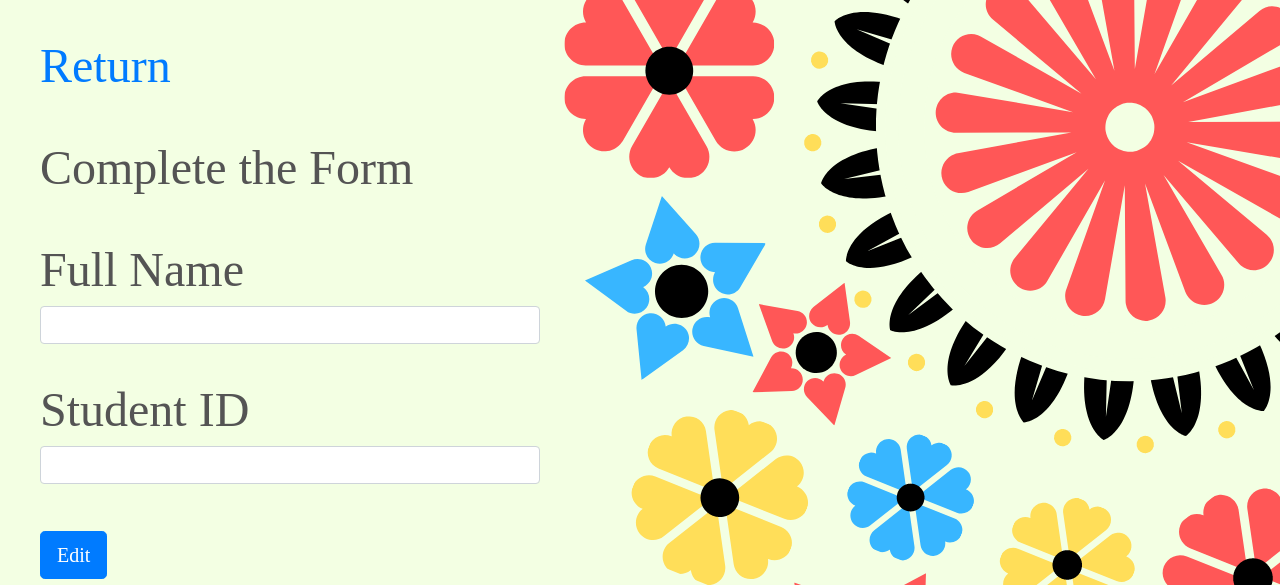
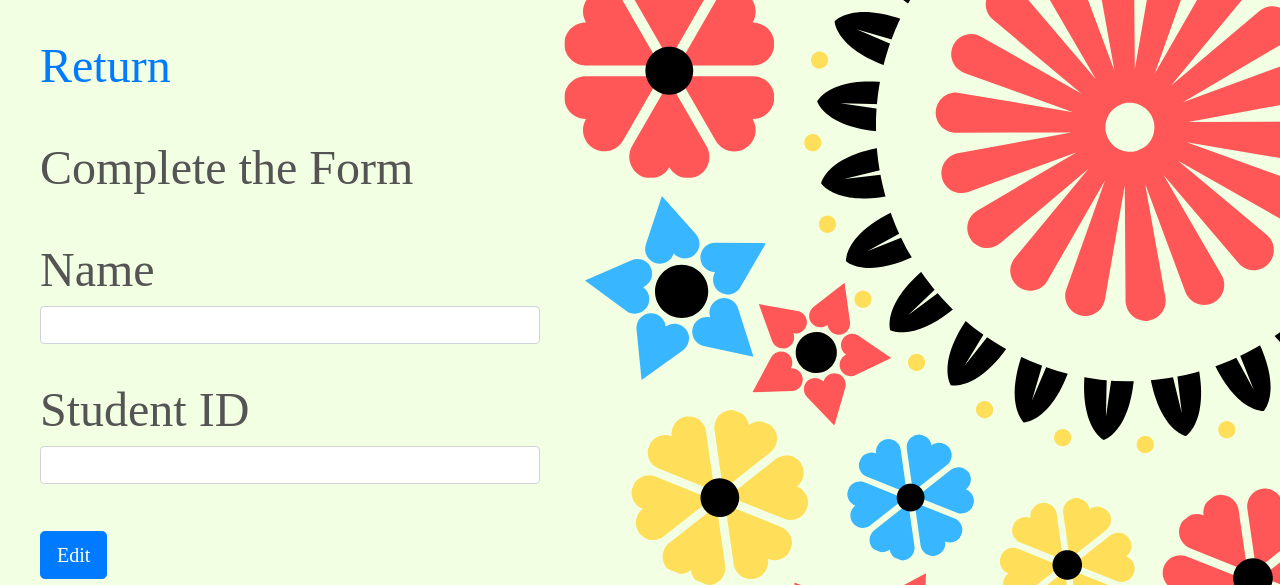
Before and after one commit to HannaSiddharttha/mvc2, a CodeIgniter app: page /database/index.php/alumnos/edit/1 in a window 1280 px wide. Shown: the top 585 px of the page. Run offline with CodeIgniter, Linux system fonts and the light colour scheme; data that the repository does not hold is empty.

Commit message:
Cambios view and index.php

```diff
--- a/application/views/Alumno/edit.php
+++ b/application/views/Alumno/edit.php
@@ -28,7 +28,7 @@
 				<span>Complete the Form</span>
 
 				<div style="margin: 30px 0px;">
-					<span>Full Name</span>
+					<span>Name</span>
 					<input type="text" class="form-control ds-input" id="nombre" name="nombre">
 				</div>
 				<div style="margin: 30px 0px;">
--- a/application/views/Alumno/view.php
+++ b/application/views/Alumno/view.php
@@ -14,7 +14,7 @@
   <body>
 
   <div style="margin-left: 40px;">
-		<font color="#545454" size="10" face="Arial">
+		<font color="#545454" size="10" face="Century Gothic">
 			<div style="margin: 30px 0px;">
 				<a href="<?php echo base_url(); ?>alumnos">Return</a>
 			</div>
```
